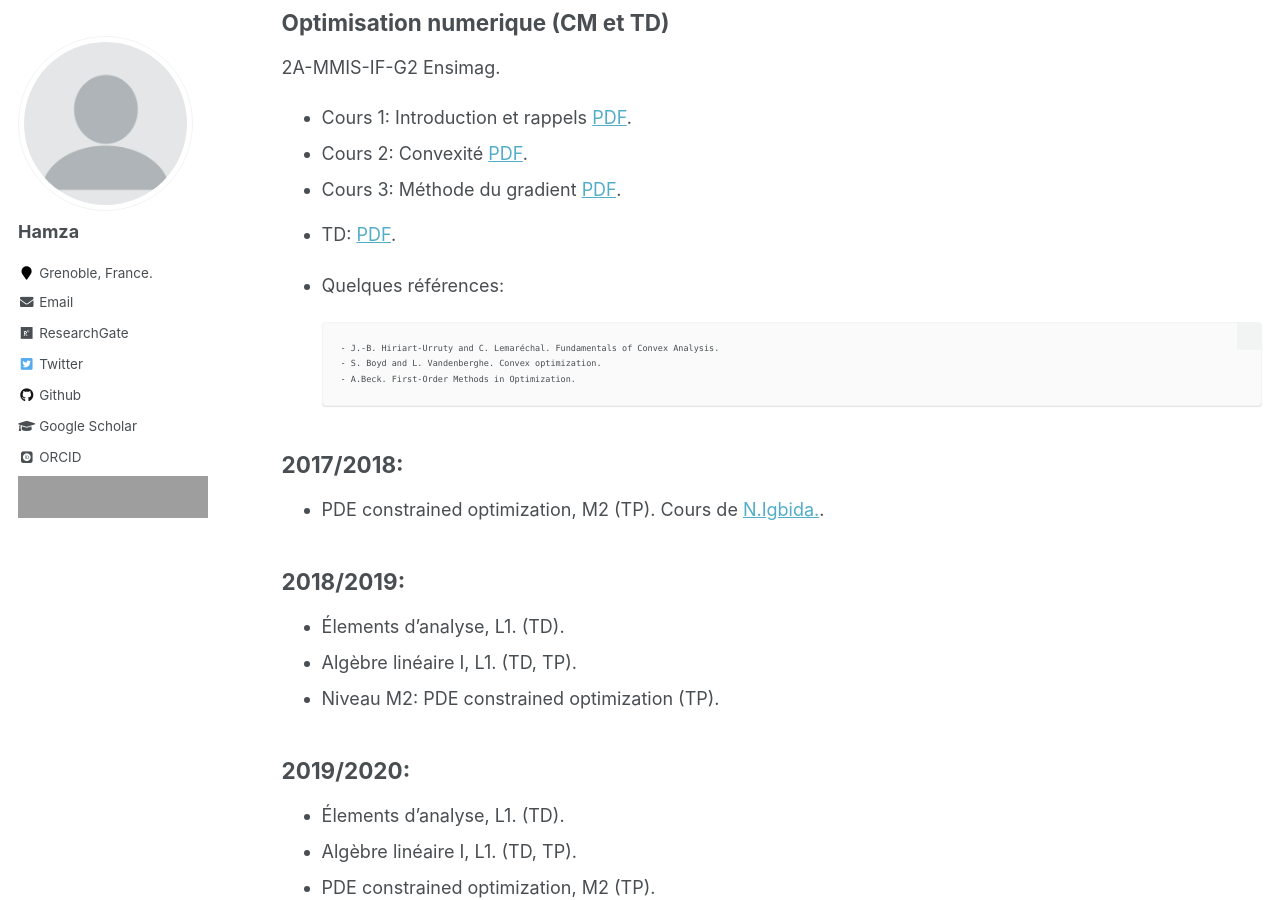
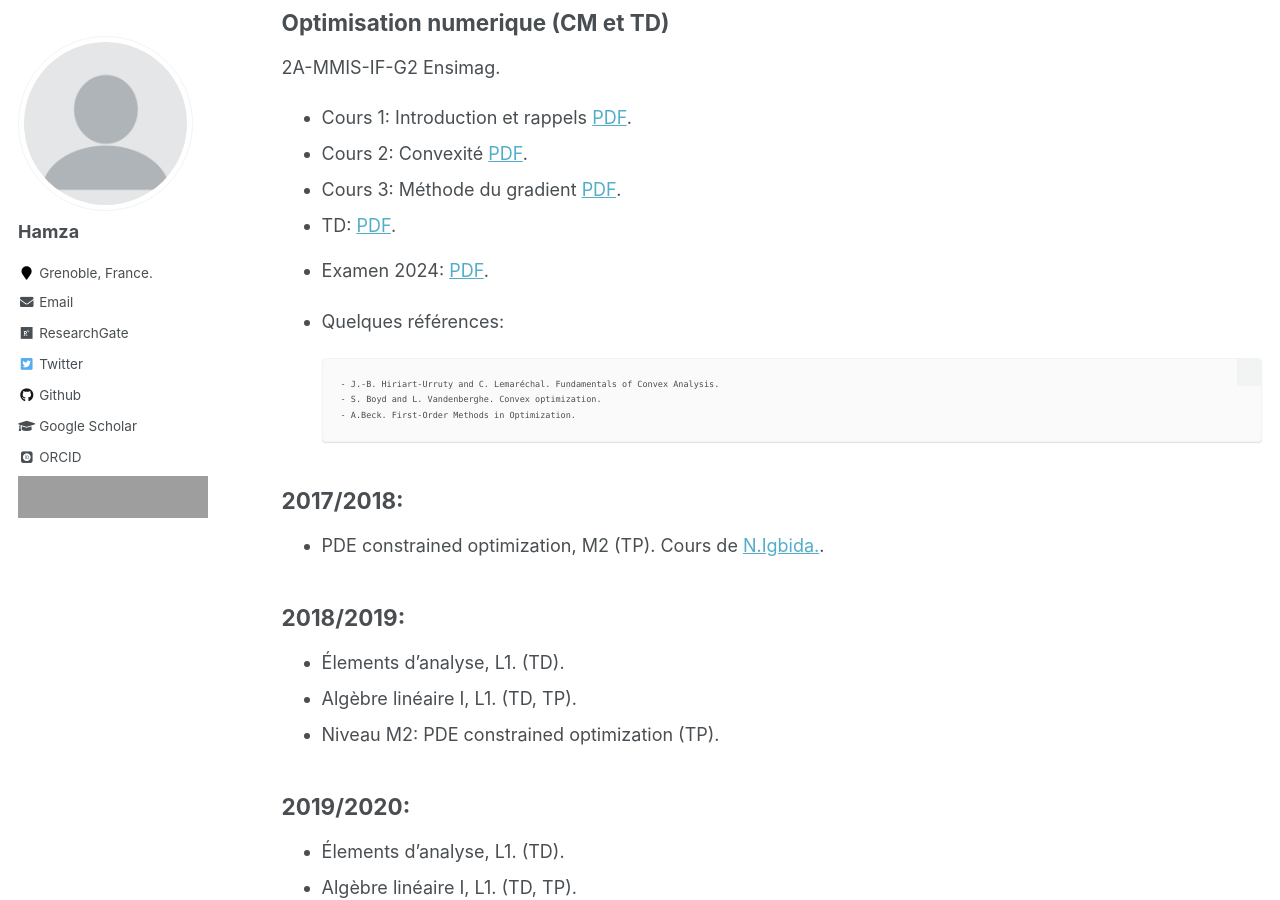
Before and after one commit to enhamza/enhamza.github.io, a Jekyll site: the page built from _pages/teaching.md, in a window 1280 px wide and 900 px high, scrolled down 1198 px. Built offline with Jekyll 4.4.1, drawn with Linux system fonts in a browser that asks for light colours; some web fonts are replaced; formulas are drawn with MathJax 3; grey boxes are pictures that could not be loaded.

Commit message:
Update teaching.md

```diff
--- a/_pages/teaching.md
+++ b/_pages/teaching.md
@@ -44,6 +44,7 @@ The course is given by [C.Jourdana](https://membres-ljk.imag.fr/Clement.Jourdana
 * Cours 2: Convexité [PDF](https://enhamza.github.io/files/CM2_cvx.pdf).
 * Cours 3: Méthode du gradient [PDF](https://enhamza.github.io/files/CM_DG.pdf).
 * TD: [PDF](https://enhamza.github.io/files/TD-optim.pdf).
+* Examen 2024: [PDF](https://enhamza.github.io/files/Exam-S1-2024.pdf).
 
 * Quelques références:
 
```
